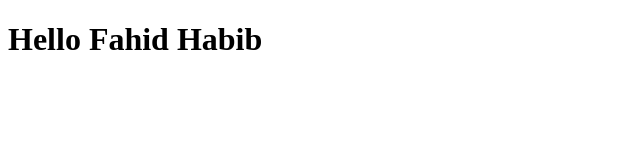
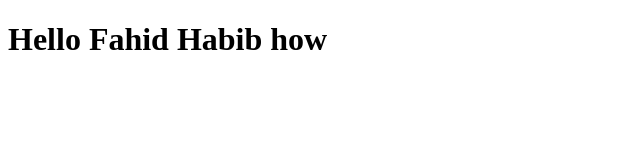
Before and after one commit to FahidHabib/assingment1, a plain HTML site: page index.html in a window 1280 px wide. Shown: the whole page, without its empty margins (0-640 px from the left). Drawn offline with Linux system fonts and the light colour scheme.

Commit message:
update index.html

```diff
--- a/index.html
+++ b/index.html
@@ -6,6 +6,6 @@
     <title>Document</title>
 </head>
 <body>
-    <h1>Hello Fahid Habib</h1>
+    <h1>Hello Fahid Habib how</h1>
 </body>
 </html>
```
